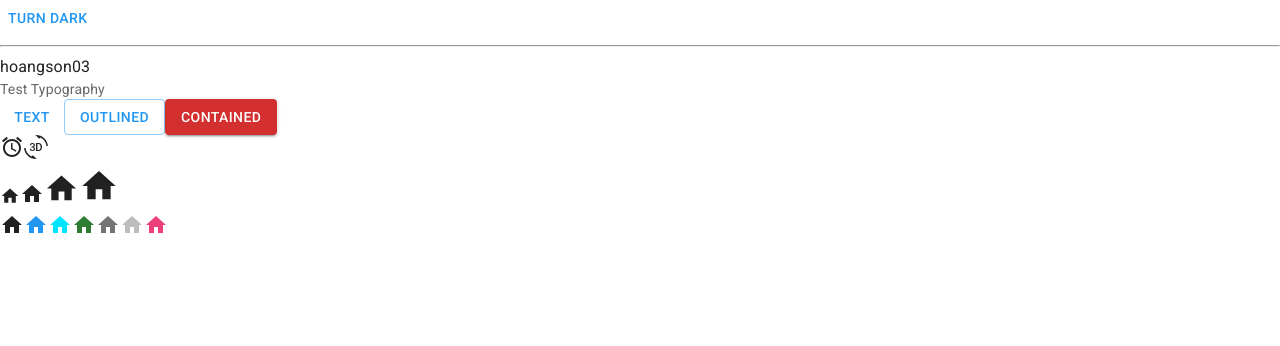
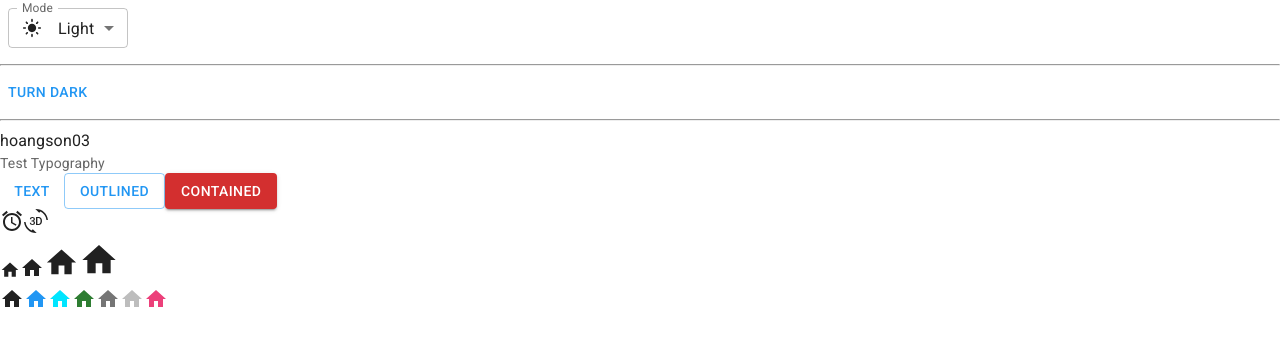
Before and after one commit to hoangson03-jpg/trello-web, a React (Vite) app: page / in a window 1280 px wide. Shown: the top 346 px of the page. Built offline with nearby package versions, Linux system fonts and the light colour scheme.

Commit message:
dark_light_mode2

```diff
--- a/src/App.jsx
+++ b/src/App.jsx
@@ -5,9 +5,63 @@
 import { pink } from '@mui/material/colors'
 import Typography from '@mui/material/Typography'
 import { useColorScheme } from '@mui/material/styles'
+import useMediaQuery from '@mui/material/useMediaQuery'
+import InputLabel from '@mui/material/InputLabel'
+import MenuItem from '@mui/material/MenuItem'
+import FormControl from '@mui/material/FormControl'
+import Select from '@mui/material/Select'
+import LightModeIcon from '@mui/icons-material/LightMode'
+import DarkModeOutlinedIcon from '@mui/icons-material/DarkModeOutlined'
+import SettingsBrightnessIcon from '@mui/icons-material/SettingsBrightnessOutlined'
+import Box from '@mui/material/Box'
+
+function SelectMode() {
+  const { mode, setMode } = useColorScheme()
+  const handleChange = (event) => {
+    const selectedMode = event.target.value
+    setMode(selectedMode)
+  }
+
+  return (
+    <FormControl sx={{ m: 1, minWidth: 120 }} size="small">
+      <InputLabel id="label-select-dark-light-mode">Mode</InputLabel>
+      <Select
+        labelId="label-select-dark-light-mode"
+        id="select-dark-light-mode"
+        value={mode}
+        label="Mode"
+        onChange={handleChange}
+      >
+        <MenuItem value='light'>
+          <div style={{display: 'flex', alignItems: 'center', gap: '16px'}}>
+            <LightModeIcon fontSize='small' />
+        Light
+          </div>
+        </MenuItem>
+        <MenuItem value='dark'>
+          <Box sx={{ display: 'flex', alignItems: 'center', gap: 2 }}>
+            <DarkModeOutlinedIcon fontSize='small' />
+        Dark
+          </Box>
+        </MenuItem>
+        <MenuItem value='system'>
+          <Box sx={{ display: 'flex', alignItems: 'center', gap: 2 }}>
+            <SettingsBrightnessIcon fontSize='small' />
+        System
+          </Box>
+        </MenuItem>
+      </Select>
+    </FormControl>
+  )
+}
 
 function ModeToggle() {
   const { mode, setMode } = useColorScheme()
+  // const prefersDarkMode = useMediaQuery('(prefers-color-scheme: dark)')
+  // const prefersLightMode = useMediaQuery('(prefers-color-scheme: light)')
+  // console.log('prefersDarkMode: ', prefersDarkMode)
+  // console.log('prefersLightMode: ', prefersLightMode)
+
   return (
     <Button
       onClick = {() => {
@@ -17,10 +71,13 @@
       {mode === 'light' ? 'Turn dark' : 'Turn light'}
     </Button>
   )
+
 }
 function App() {
   return (
     <>
+      <SelectMode />
+      <hr />
       <ModeToggle />
       <hr />
       <div>hoangson03</div>
```
